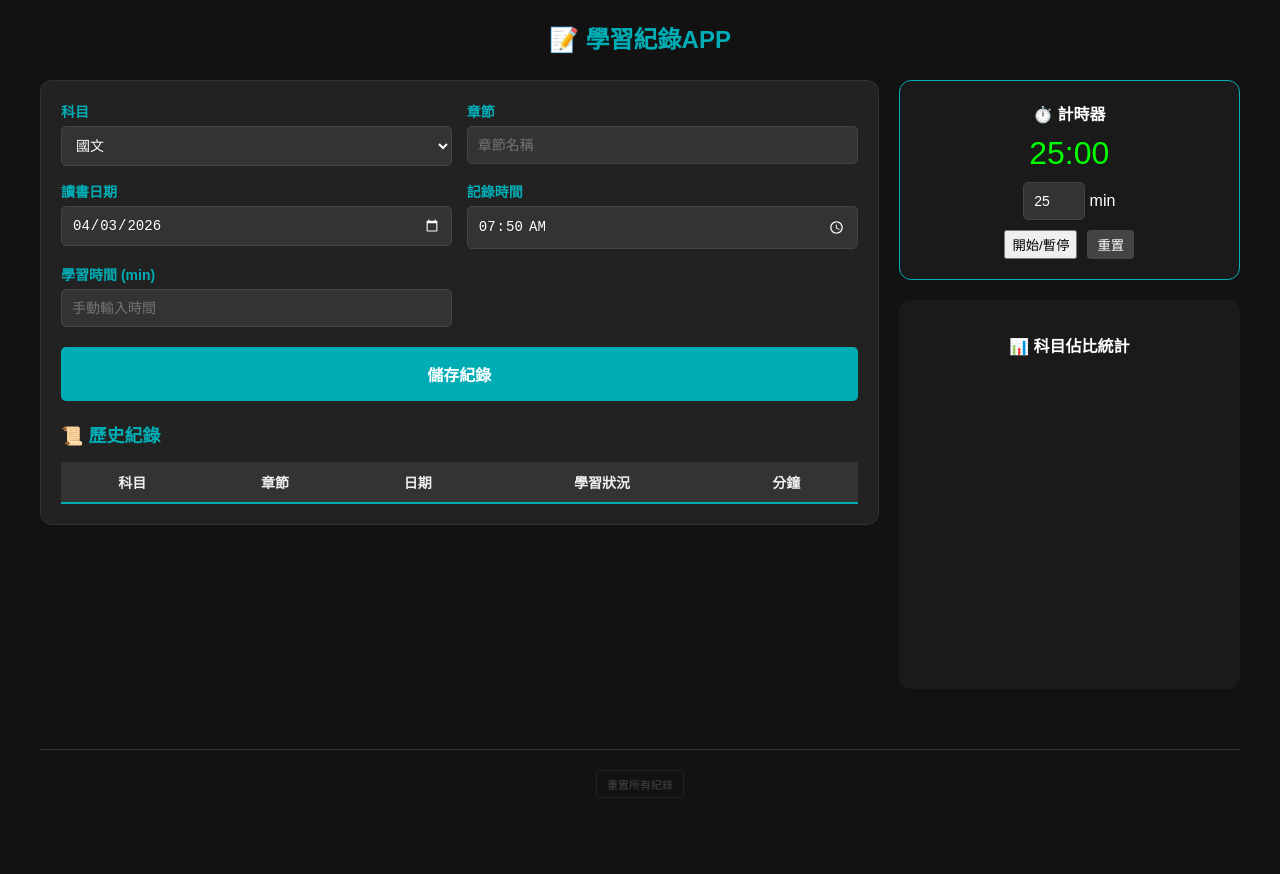
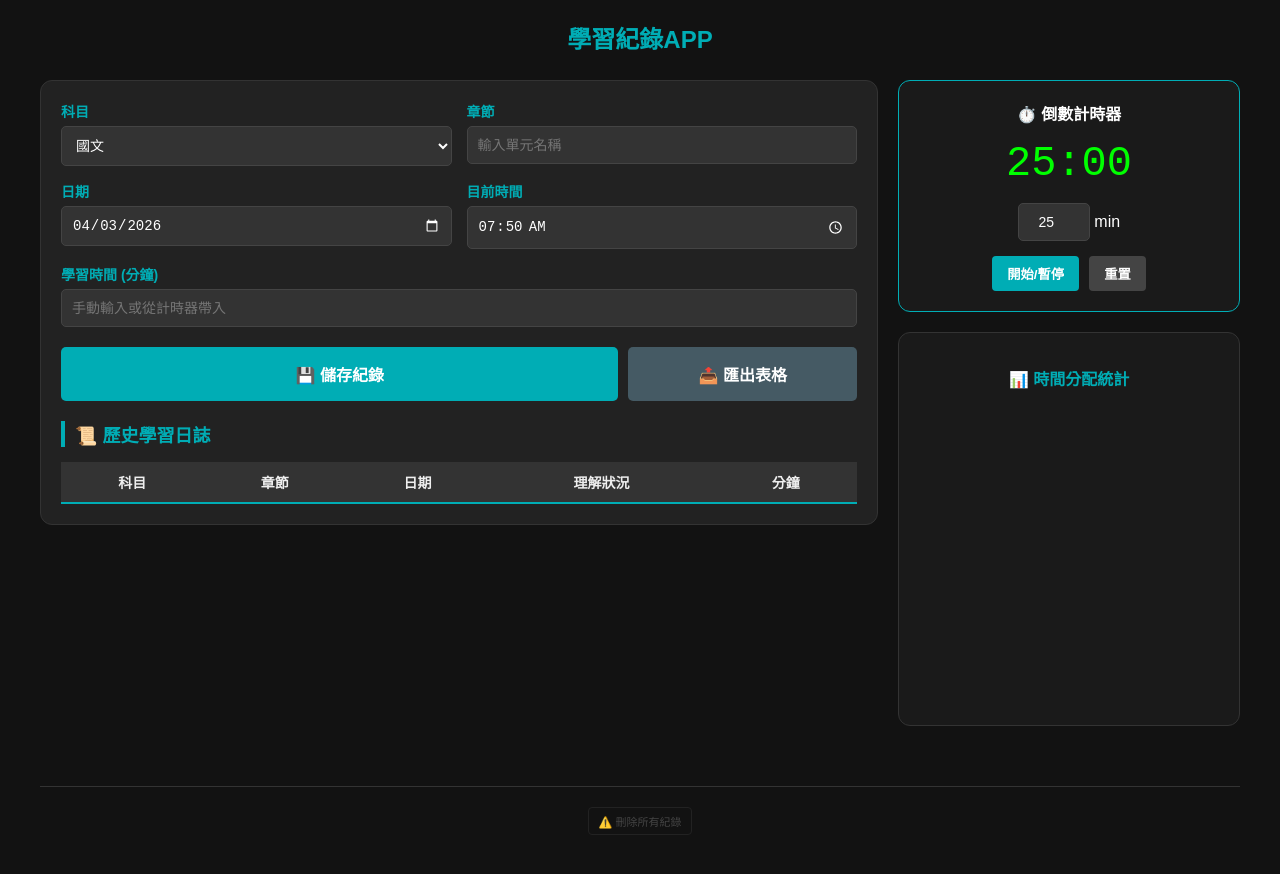
Before and after one commit to jerryli1008-hub/jerryweb, a plain HTML site: page 學習歷程app/網頁總結.html in a window 1280 px wide. Drawn offline with nearby package versions, Linux system fonts and the light colour scheme.

Commit message:
Add files via upload

```diff
--- a/學習歷程app/網頁總結.html
+++ b/學習歷程app/網頁總結.html
@@ -3,7 +3,7 @@
 <head>
     <meta charset="UTF-8">
     <meta name="viewport" content="width=device-width, initial-scale=1.0">
-    <title>學習紀錄系統 - 完整功能版</title>
+    <title>學習紀錄APP</title>
     <script src="https://cdn.jsdelivr.net/npm/chart.js"></script>
 
     <style>
@@ -18,22 +18,18 @@
         .input-grid { display: grid; grid-template-columns: repeat(2, 1fr); gap: 15px; }
         .input-item { display: flex; flex-direction: column; }
 
-        .input-item:nth-child(1), .input-item:nth-child(2) { grid-column: span 1; }
-        .input-item:nth-child(3), .input-item:nth-child(4) { grid-column: span 1; }
-        .input-item:nth-child(5) { grid-column: 1 / 2; }
-
         label { font-size: 14px; color: #00adb5; margin-bottom: 5px; font-weight: bold; }
         input, select { background: #333; color: white; border: 1px solid #444; padding: 10px; border-radius: 5px; font-size: 14px; }
 
         input[type="date"]::-webkit-calendar-picker-indicator,
         input[type="time"]::-webkit-calendar-picker-indicator {
-            filter: invert(1);
-            cursor: pointer;
-            opacity: 1;
+            filter: invert(1); cursor: pointer; opacity: 1;
         }
 
-        .button-group { margin: 20px 0; }
-        .main-btn { background: #00adb5; color: white; border: none; padding: 15px; border-radius: 5px; cursor: pointer; font-size: 16px; width: 100%; font-weight: bold; }
+        .button-group { margin: 20px 0; display: flex; gap: 10px; }
+        .main-btn { background: #00adb5; color: white; border: none; padding: 15px; border-radius: 5px; cursor: pointer; font-size: 16px; width: 100%; font-weight: bold; transition: 0.3s; }
+        .main-btn:hover { background: #008f95; }
+        .export-btn { background: #455a64; width: 40%; }
 
         .footer-zone { margin-top: 60px; text-align: center; border-top: 1px solid #333; padding-top: 20px; }
         .clear-all-btn { background: transparent; color: #444; border: 1px solid #222; padding: 5px 10px; border-radius: 4px; cursor: pointer; font-size: 11px; transition: 0.3s; }
@@ -43,13 +39,18 @@
         th { background: #333; color: #eee; padding: 10px; border-bottom: 2px solid #00adb5; }
         td { border-bottom: 1px solid #333; padding: 10px; text-align: center; }
         .table-select { background: #1a1a1a; border: 1px solid #444; padding: 5px; border-radius: 4px; cursor: pointer; font-weight: bold; outline: none; }
-        .c-5 { color: #00ff00 !important; } .c-4 { color: #adff2f !important; } .c-3 { color: #ffff00 !important; } .c-2 { color: #ffa500 !important; } .c-1 { color: #ff4500 !important; }
+
+        /* 理解狀況顏色定義 */
+        .c-5 { color: #00ff00 !important; } .c-4 { color: #adff2f !important; }
+        .c-3 { color: #ffff00 !important; } .c-2 { color: #ffa500 !important; } .c-1 { color: #ff4500 !important; }
+
+        .timer-btn { background: #00adb5; color: white; border: none; padding: 8px 15px; border-radius: 4px; cursor: pointer; font-weight: bold; }
     </style>
 </head>
 <body>
 
 <div class="container">
-    <h1>📝 學習紀錄APP</h1>
+    <h1>學習紀錄APP</h1>
 
     <div class="main-layout">
         <div class="left-panel">
@@ -61,20 +62,21 @@
                         <option>公民</option><option>歷史</option>
                     </select>
                 </div>
-                <div class="input-item"><label>章節</label><input type="text" id="chapter" placeholder="章節名稱"></div>
-                <div class="input-item"><label>讀書日期</label><input type="date" id="date"></div>
-                <div class="input-item"><label>記錄時間</label><input type="time" id="time"></div>
-                <div class="input-item"><label>學習時間 (min)</label><input type="number" id="studyMin" placeholder="手動輸入時間"></div>
+                <div class="input-item"><label>章節</label><input type="text" id="chapter" placeholder="輸入單元名稱"></div>
+                <div class="input-item"><label>日期</label><input type="date" id="date"></div>
+                <div class="input-item"><label>目前時間</label><input type="time" id="time"></div>
+                <div class="input-item" style="grid-column: span 2;"><label>學習時間 (分鐘)</label><input type="number" id="studyMin" placeholder="手動輸入或從計時器帶入"></div>
             </div>
 
             <div class="button-group">
-                <button class="main-btn" onclick="saveData()">儲存紀錄</button>
+                <button class="main-btn" onclick="saveData()">💾 儲存紀錄</button>
+                <button class="main-btn export-btn" onclick="exportCSV()">📤 匯出表格</button>
             </div>
 
-            <h2 style="font-size: 18px; color: #00adb5;">📜 歷史紀錄</h2>
+            <h2 style="font-size: 18px; color: #00adb5; border-left: 4px solid #00adb5; padding-left: 10px;">📜 歷史學習日誌</h2>
             <table>
                 <thead>
-                    <tr><th>科目</th><th>章節</th><th>日期</th><th>學習狀況</th><th>分鐘</th></tr>
+                    <tr><th>科目</th><th>章節</th><th>日期</th><th>理解狀況</th><th>分鐘</th></tr>
                 </thead>
                 <tbody id="tableBody"></tbody>
             </table>
@@ -82,24 +84,26 @@
 
         <div class="right-panel">
             <div class="mini-timer" style="background: #1a1a1a; padding: 20px; border-radius: 12px; border: 1px solid #00adb5; text-align: center;">
-                <h2 style="font-size:16px; margin:0;">⏱️ 計時器</h2>
-                <div id="timerDisplay" style="font-size: 32px; color: #00ff00; margin: 10px 0;">25:00</div>
-                <input type="number" id="setMinutes" value="25" style="width:40px;"> min
-                <div style="margin-top:10px; display: flex; gap: 10px; justify-content: center;">
-                    <button onclick="toggleTimer()">開始/暫停</button>
-                    <button onclick="resetTimer()" style="background: #444; color: white; border: none; padding: 5px 10px; border-radius: 4px; cursor: pointer;">重置</button>
+                <h2 style="font-size:16px; margin:0;">⏱️ 倒數計時器</h2>
+                <div id="timerDisplay" style="font-size: 42px; color: #00ff00; margin: 15px 0; font-family: monospace;">25:00</div>
+                <div style="margin-bottom: 15px;">
+                    <input type="number" id="setMinutes" value="25" style="width:50px; text-align:center;"> min
+                </div>
+                <div style="display: flex; gap: 10px; justify-content: center;">
+                    <button class="timer-btn" onclick="toggleTimer()">開始/暫停</button>
+                    <button class="timer-btn" onclick="resetTimer()" style="background: #444;">重置</button>
                 </div>
             </div>
 
-            <div class="mini-chart" style="background: #1a1a1a; padding: 20px; border-radius: 12px; text-align: center;">
-                <h2 style="font-size:16px; margin-bottom:10px;">📊 科目佔比統計</h2>
+            <div class="mini-chart" style="background: #1a1a1a; padding: 20px; border-radius: 12px; border: 1px solid #333; text-align: center;">
+                <h2 style="font-size:16px; margin-bottom:15px; color: #00adb5;">📊 時間分配統計</h2>
                 <canvas id="myPieChart"></canvas>
             </div>
         </div>
     </div>
 
     <div class="footer-zone">
-        <button class="clear-all-btn" onclick="clearAll()">重置所有紀錄</button>
+        <button class="clear-all-btn" onclick="clearAll()">⚠️ 刪除所有紀錄</button>
     </div>
 </div>
 
@@ -114,6 +118,7 @@
 
     let myPieChart = null, timerInterval, totalSeconds = 0, isRunning = false;
 
+    // 初始化：設定日期時間並渲染
     window.onload = function() {
         const now = new Date();
         document.getElementById('date').value = now.toISOString().substring(0, 10);
@@ -121,20 +126,34 @@
         renderAll();
     };
 
+    // 儲存邏輯
     function saveData() {
         const subject = document.getElementById("subject").value;
         const chapter = document.getElementById("chapter").value;
         const studyMin = document.getElementById("studyMin").value;
-        if (!chapter || !studyMin) { alert("內容不完整！"); return; }
-        const record = { id: Date.now(), subject, chapter, studyMin: parseInt(studyMin), date: document.getElementById("date").value, time: document.getElementById("time").value, statusValue: "5" };
+        const date = document.getElementById("date").value;
+        const time = document.getElementById("time").value;
+
+        if (!chapter || !studyMin) { alert("請填寫完整的章節與時間！"); return; }
+
+        const record = {
+            id: Date.now(),
+            subject, chapter,
+            studyMin: parseInt(studyMin),
+            date, time,
+            statusValue: "5"
+        };
+
         let data = JSON.parse(localStorage.getItem("studyRecords")) || [];
         data.push(record);
         localStorage.setItem("studyRecords", JSON.stringify(data));
+
         renderAll();
         document.getElementById("chapter").value = "";
         document.getElementById("studyMin").value = "";
     }
 
+    // 更新單筆狀態
     function updateRecordStatus(recordId, newStatus, element) {
         let data = JSON.parse(localStorage.getItem("studyRecords")) || [];
         const index = data.findIndex(item => item.id == recordId);
@@ -145,45 +164,70 @@
         }
     }
 
+    // 渲染表格與圖表
     function renderAll() {
         const data = JSON.parse(localStorage.getItem("studyRecords")) || [];
         const tableBody = document.getElementById("tableBody");
         tableBody.innerHTML = "";
+
         data.slice().reverse().forEach(item => {
             const row = tableBody.insertRow();
             const color = subjectColors[item.subject] || '#fff';
             row.insertCell(0).innerHTML = `<b style="color:${color}">${item.subject}</b>`;
             row.insertCell(1).innerText = item.chapter;
             row.insertCell(2).innerText = item.date;
+
             const statusCell = row.insertCell(3);
-            statusCell.innerHTML = `<select class="table-select c-${item.statusValue}" onchange="updateRecordStatus(${item.id}, this.value, this)">
-                <option value="5" class="c-5" ${item.statusValue == '5' ? 'selected' : ''}>完全理解</option>
-                <option value="4" class="c-4" ${item.statusValue == '4' ? 'selected' : ''}>大致理解</option>
-                <option value="3" class="c-3" ${item.statusValue == '3' ? 'selected' : ''}>部分理解</option>
-                <option value="2" class="c-2" ${item.statusValue == '2' ? 'selected' : ''}>不甚理解</option>
-                <option value="1" class="c-1" ${item.statusValue == '1' ? 'selected' : ''}>完全不解</option></select>`;
+            statusCell.innerHTML = `
+                <select class="table-select c-${item.statusValue}" onchange="updateRecordStatus(${item.id}, this.value, this)">
+                    <option value="5" class="c-5" ${item.statusValue == '5' ? 'selected' : ''}>完全理解</option>
+                    <option value="4" class="c-4" ${item.statusValue == '4' ? 'selected' : ''}>大致理解</option>
+                    <option value="3" class="c-3" ${item.statusValue == '3' ? 'selected' : ''}>部分理解</option>
+                    <option value="2" class="c-2" ${item.statusValue == '2' ? 'selected' : ''}>不甚理解</option>
+                    <option value="1" class="c-1" ${item.statusValue == '1' ? 'selected' : ''}>完全不解</option>
+                </select>`;
             row.insertCell(4).innerText = item.studyMin;
         });
         updateChart(data);
     }
 
+    // 更新圖表
     function updateChart(data) {
         const stats = {};
         data.forEach(item => stats[item.subject] = (stats[item.subject] || 0) + item.studyMin);
         const labels = Object.keys(stats);
         const colors = labels.map(label => subjectColors[label] || '#ccc');
+
         const ctx = document.getElementById('myPieChart').getContext('2d');
         if (myPieChart) myPieChart.destroy();
         myPieChart = new Chart(ctx, {
             type: 'pie',
             data: {
                 labels,
-                datasets: [{ data: Object.values(stats), backgroundColor: colors, borderColor: '#222', borderWidth: 2 }]
+                datasets: [{ data: Object.values(stats), backgroundColor: colors, borderColor: '#1a1a1a', borderWidth: 2 }]
             },
-            options: { plugins: { legend: { display: true, position: 'bottom', labels: { color: '#aaa' } } } }
+            options: { plugins: { legend: { display: true, position: 'bottom', labels: { color: '#aaa', font: { size: 10 } } } } }
         });
     }
 
+    // 匯出 CSV 功能
+    function exportCSV() {
+        const data = JSON.parse(localStorage.getItem("studyRecords")) || [];
+        if (data.length === 0) { alert("目前沒有紀錄可以匯出！"); return; }
+
+        let csvContent = "\ufeff科目,章節,日期,時間,理解程度(級分),學習時間(min)\n";
+        data.forEach(item => {
+            csvContent += `${item.subject},${item.chapter},${item.date},${item.time},${item.statusValue},${item.studyMin}\n`;
+        });
+
+        const blob = new Blob([csvContent], { type: "text/csv;charset=utf-8;" });
+        const link = document.createElement("a");
+        link.href = URL.createObjectURL(blob);
+        link.download = `學習紀錄_${new Date().toISOString().split('T')[0]}.csv`;
+        link.click();
+    }
+
+    // 計時器功能
     function toggleTimer() {
         if (!isRunning) {
             if (totalSeconds <= 0) totalSeconds = (parseInt(document.getElementById("setMinutes").value) || 0) * 60;
@@ -192,7 +236,7 @@
                 if (totalSeconds <= 0) {
                     clearInterval(timerInterval);
                     document.getElementById("alarmSound").play();
-                    alert("時間到！專注完成！");
+                    alert("專注時間結束！休息一下吧！");
                     resetTimer();
                     return;
                 }
@@ -216,7 +260,7 @@
     }
 
     function clearAll() {
-        if(confirm("確定要刪除所有歷史紀錄嗎？")) {
+        if(confirm("確定要刪除所有歷史紀錄嗎？這將無法復原！")) {
             localStorage.removeItem("studyRecords");
             location.reload();
         }
```
